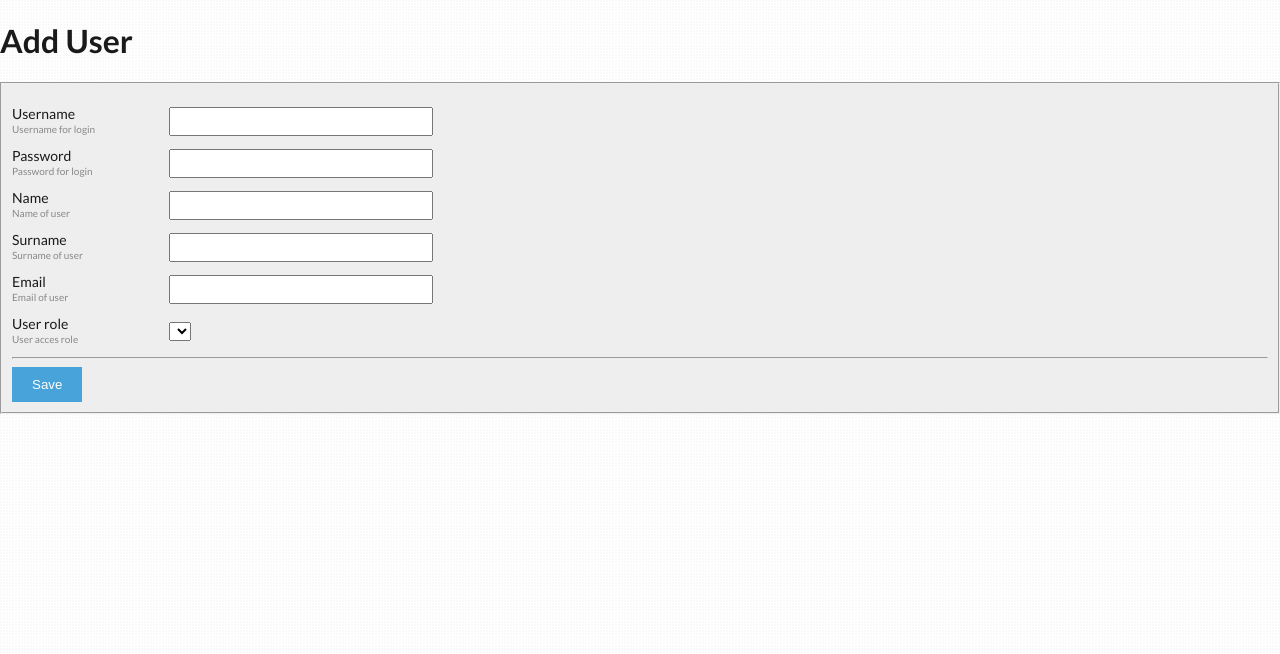
After one commit to OpenPHPCMS/prototype, a PHP site: template admin/views/user_add.php in a window 1280 px wide. The commit adds this page. Shown: the top 654 px of the page. Run offline with PHP 8.4, Linux system fonts and the light colour scheme; the template is opened without the code that fills it, so the values that code supplies are empty; some libraries are stand-ins or nearby versions.

Commit message:
redirect function wil die() after setting header. Added user_add.php -todo validate input //Creating validate class?

```diff
--- a/admin/admin_init.php
+++ b/admin/admin_init.php
@@ -93,7 +93,7 @@ if (!function_exists('display_succes')) {
 
             echo "<div class='succes'>"
             ."<div class='messageicon'>"
-            ."<img class='icon' src='".base_url('admin/images/icons/error.png')."' alt='' />"
+            ."<img class='icon' src='".base_url('admin/images/icons/success.png')."' alt='' />"
             ."</div>"
             ."<div class='messagetext'>"
             .$_SESSION['OPC_admin_succes']
--- a/admin/css/stylesheet.css
+++ b/admin/css/stylesheet.css
@@ -217,6 +217,10 @@ textarea {
 	padding:10px 20px;
 }
 
+a.button {
+	text-decoration: none;
+}
+
 .button:hover {
 	cursor: pointer;
 }
--- /dev/null
+++ b/admin/views/user_add.php
@@ -0,0 +1,47 @@
+<H1>Add User</H1>
+
+<form action="" method="post">
+	<fieldset>
+		<p>
+			<label class="formlabel">Username</label>
+			<label class="help">Username for login</label>
+			<input class="textfield" type="text" id="user_username" name="user_username" value="<?PHP echo $username ?>" />
+		</p>
+
+		<p>
+			<label class="formlabel">Password</label>
+			<label class="help">Password for login</label>
+			<input class="textfield" type="text" id="user_password" name="user_password" value="<?PHP echo $password ?>" />
+		</p>
+
+		<p>
+			<label class="formlabel">Name</label>
+			<label class="help">Name of user</label>
+			<input class="textfield" type="text" id="user_name" name="user_name" value="<?PHP echo $name ?>" />
+		</p>
+
+		<p>
+			<label class="formlabel">Surname</label>
+			<label class="help">Surname of user</label>
+			<input class="textfield" type="text" id="user_surname" name="user_surname" value="<?PHP echo $surname ?>" />
+		</p>
+
+		<p>
+			<label class="formlabel">Email</label>
+			<label class="help">Email of user</label>
+			<input class="textfield" type="text" id="user_email" name="user_email" value="<?PHP echo $email ?>" />
+		</p>
+
+		<p>
+			<label class="formlabel">User role</label>
+			<label class="help">User acces role</label>
+			<select name="user_level" id="user_level">
+				<?PHP echo $user_roles; ?>
+			</select>
+		</p>
+
+
+		<hr/>
+		<input type="submit" value="Save" name="user_submit" class="button buttrans bluebut" />
+	</fieldset>
+</form>
--- a/application/core/Common.php
+++ b/application/core/Common.php
@@ -118,6 +118,7 @@ if ( ! function_exists('redirect')) {
             $url = base_url($url);
         }
         header("Location: ".$url, TRUE);
+        die();
     }
 }
 
```
Also changed, not shown: admin/user_add.php (added, +69 -0 lines).
